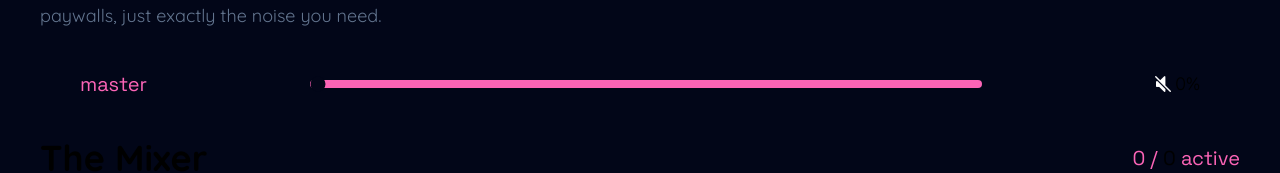
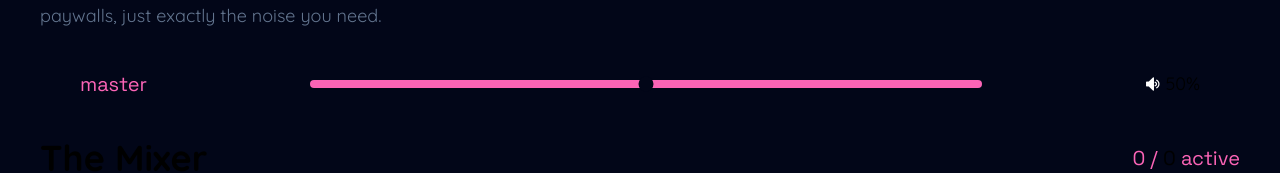
Before and after one commit to NovaNoctua/lofi-mixer, a Vue app: page / in a window 1280 px wide. Shown: the part 230-403 px from the top of the page. Built offline with nearby package versions, Linux system fonts and the light colour scheme.

Commit message:
feat: change volume for each music + master

```diff
--- a/src/App.vue
+++ b/src/App.vue
@@ -1,5 +1,6 @@
 <script setup>
-import { onMounted, ref } from 'vue'
+// Vue
+import { onMounted, onUnmounted, ref } from 'vue'
 
 // Assets
 import rainAudio from '@/assets/audio/audio-rain.mp3'
@@ -13,7 +14,7 @@ import VolumeSlider from './components/VolumeSlider.vue'
 import AppFooter from './components/AppFooter.vue'
 import MusicCard from './components/MusicCard.vue'
 
-const masterVolume = ref(0)
+const masterVolume = ref(50)
 
 const musics = ref([
   {
@@ -42,9 +43,26 @@ function toggleAudioState(index) {
   }
 }
 
+function updateAllVolumes() {
+  for (const music of musics.value) {
+    music.audio.volume = (music.volume / 100) * (masterVolume.value / 100)
+  }
+}
+
+function updateVolume(index) {
+  musics.value[index].audio.volume = (musics.value[index].volume / 100) * (masterVolume.value / 100)
+}
+
 onMounted(() => {
   for (const music of musics.value) {
     music.audio.loop = true
+    music.audio.volume = (music.volume / 100) * (masterVolume.value / 100)
+  }
+})
+
+onUnmounted(() => {
+  for (const music of musics.value) {
+    music.audio.pause()
   }
 })
 </script>
@@ -61,7 +79,7 @@ onMounted(() => {
         background. Your uploaded files stay on your machine. No accounts, no paywalls, just exactly
         the noise you need.
       </p>
-      <VolumeSlider is-master v-model="masterVolume" />
+      <VolumeSlider is-master v-model="masterVolume" @update:model-value="updateAllVolumes" />
       <section>
         <div class="flex justify-between items-center">
           <h2 class="text-4xl font-bold">The Mixer</h2>
@@ -79,6 +97,7 @@ onMounted(() => {
               :title="music.title"
               :isPlaying="music.isPlaying"
               v-model="music.volume"
+              @update:model-value="() => updateVolume(index)"
               @toggle-audio-state="toggleAudioState(index)"
             />
           </div>
```
